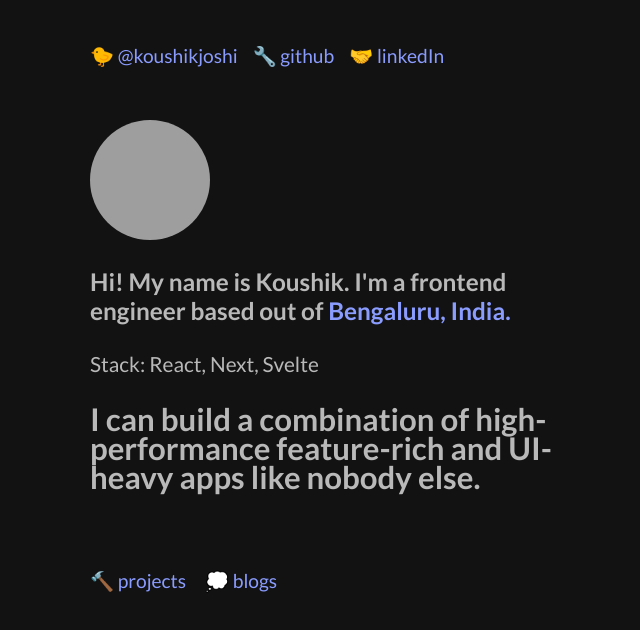
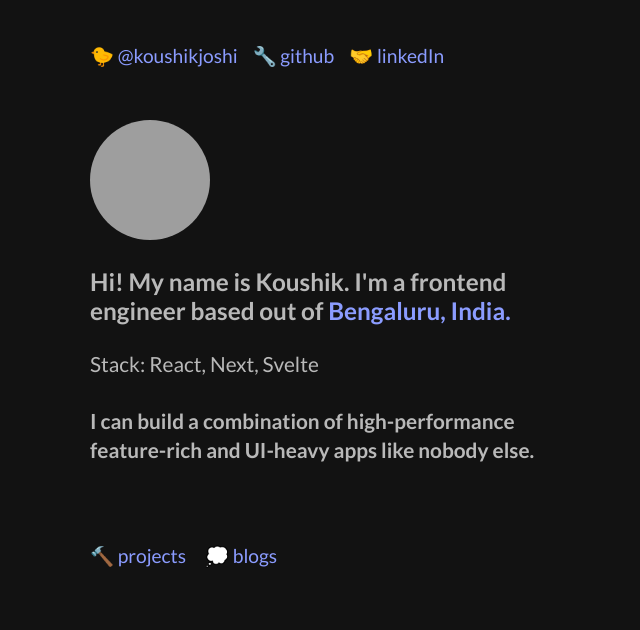
Before and after one commit to koushikjoshi/portfolio, a plain HTML site: page index.html in a window 1280 px wide. Shown: the whole page, without its empty margins (310-950 px from the left). Drawn offline with Linux system fonts and the light colour scheme; grey boxes are pictures that could not be loaded.

Commit message:
Update index.html

```diff
--- a/index.html
+++ b/index.html
@@ -49,7 +49,7 @@
           <span class="h3Span"> Bengaluru, India. </span>
         </h3>
         Stack: React, Next, Svelte
-         <h2>I can build a combination of high-performance feature-rich and UI-heavy apps like nobody else.</h2>
+         <h4>I can build a combination of high-performance feature-rich and UI-heavy apps like nobody else.</h4>
 <!--         <span class="warnSpan">(this data is generated live)</span>
         <div class="repos"></div> -->
       </div>
```
